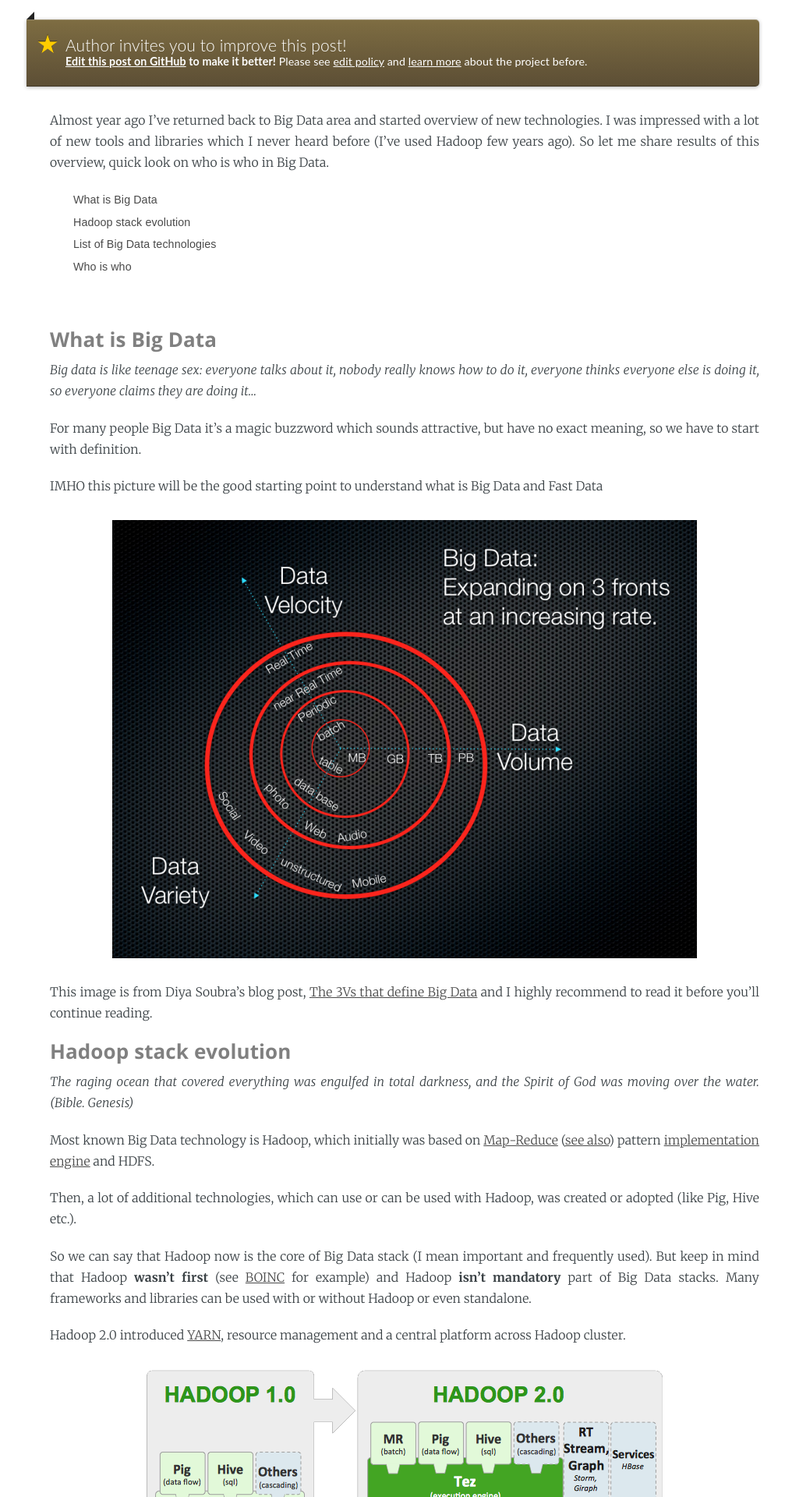
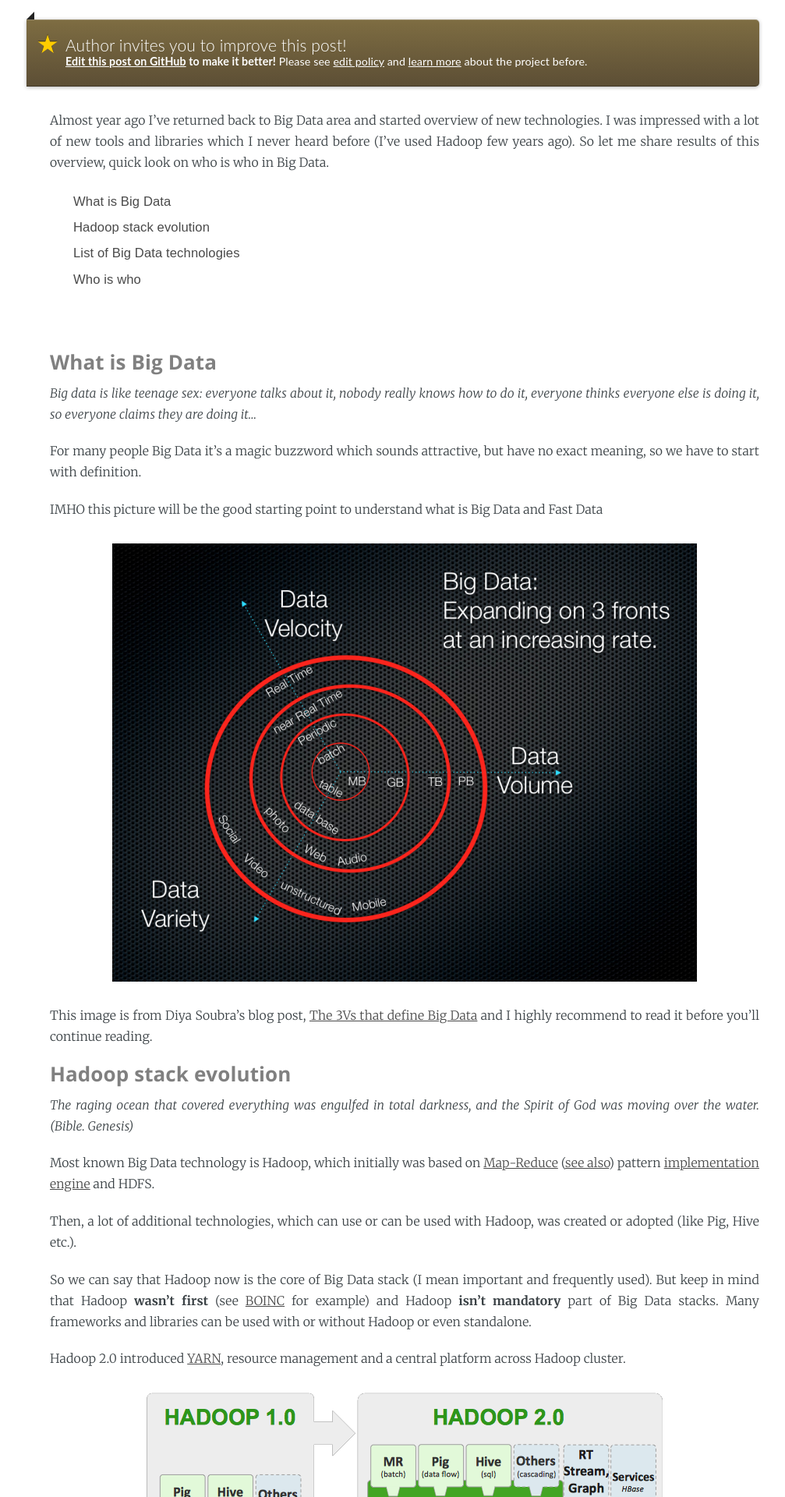
Before and after one commit to dsotnyk/scalable-systems-blog.github.io, a Jekyll site: the page built from _posts/2015-05-31-who-is-who-in-bigdata.markdown, in a window 1280 px wide. Shown: the part 542-2462 px from the top of the page at 78% size, without its empty margins (121-1128 px from the left). Built offline with Jekyll 4.4.1, drawn with Linux system fonts in a browser that asks for light colours.

Commit message:
Commented-out Google Analytics from personal blog and increased TOC font size from 90% to 105%

```diff
--- a/_layouts/default.html
+++ b/_layouts/default.html
@@ -48,6 +48,6 @@
         var s = document.getElementsByTagName('script')[0]; s.parentNode.insertBefore(ga, s);
       })();
 
-    </script>
+    </script> -->
 </body>
 </html>
--- a/assets/css/custom.css
+++ b/assets/css/custom.css
@@ -1,5 +1,5 @@
 #markdown-toc {
-    font-size : 90%;
+    font-size : 105%;
     line-height : 1.6em;
     font-family : Arial;
     padding-bottom : 3em;
```
Also changed, not shown: other parts of _layouts/default.html (+1 -1 lines).
